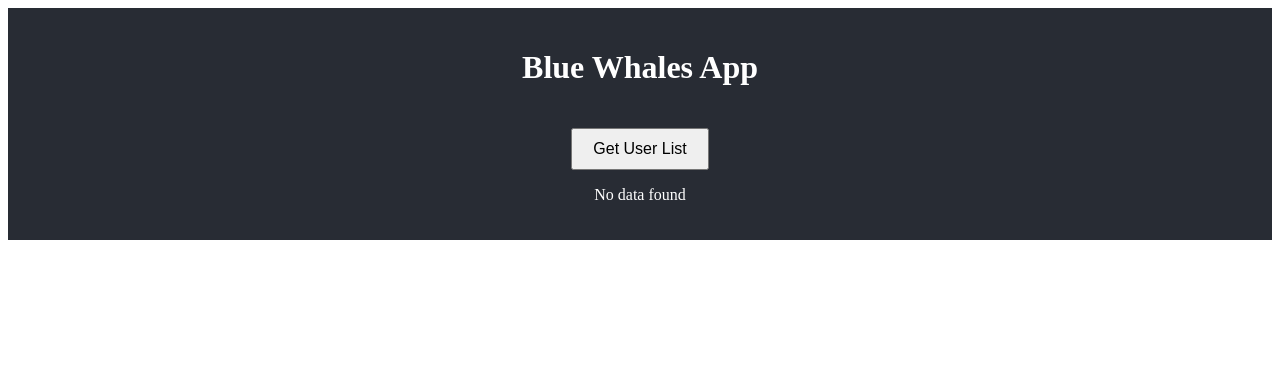
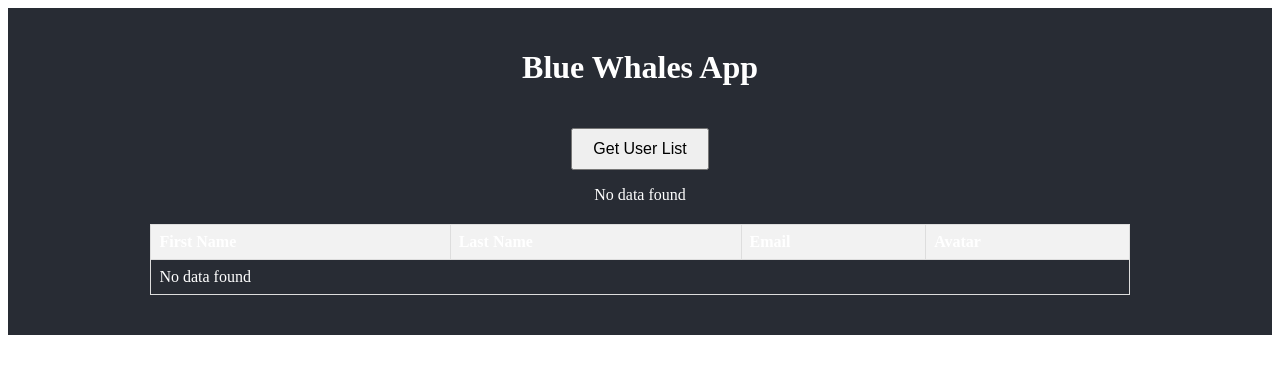
Before and after one commit to acciojob/fetch-users-shadabibrahim, a React app: page / in a window 1280 px wide. Shown: the top 374 px of the page. Built offline with nearby package versions, Linux system fonts and the light colour scheme.

Commit message:
submitting code-Sun Jun 30 2024 21:05:25 GMT+0530 (India Standard Time)

```diff
--- a/src/components/UserList.js
+++ b/src/components/UserList.js
@@ -26,7 +26,6 @@ const UserList = () => {
       {loading && <p>Loading...</p>}
       {error && <p>{error}</p>}
       {!loading && !error && users.length === 0 && <p>No data found</p>}
-      {users.length > 0 && (
       <table>
         <thead>
           <tr>
@@ -37,17 +36,22 @@ const UserList = () => {
           </tr>
         </thead>
         <tbody>
-            {users.map(user => (
+          {users.length > 0 ? (
+            users.map(user => (
               <tr key={user.id}>
                 <td>{user.first_name}</td>
                 <td>{user.last_name}</td>
                 <td>{user.email}</td>
                 <td><img src={user.avatar} alt={`${user.first_name} ${user.last_name}`} /></td>
               </tr>
-            ))}
+            ))
+          ) : (
+            <tr>
+              <td colSpan="4">No data found</td>
+            </tr>
+          )}
         </tbody>
       </table>
-      )}
     </div>
   );
 };
```
Lines whose indentation alone changed are shown as unchanged.
